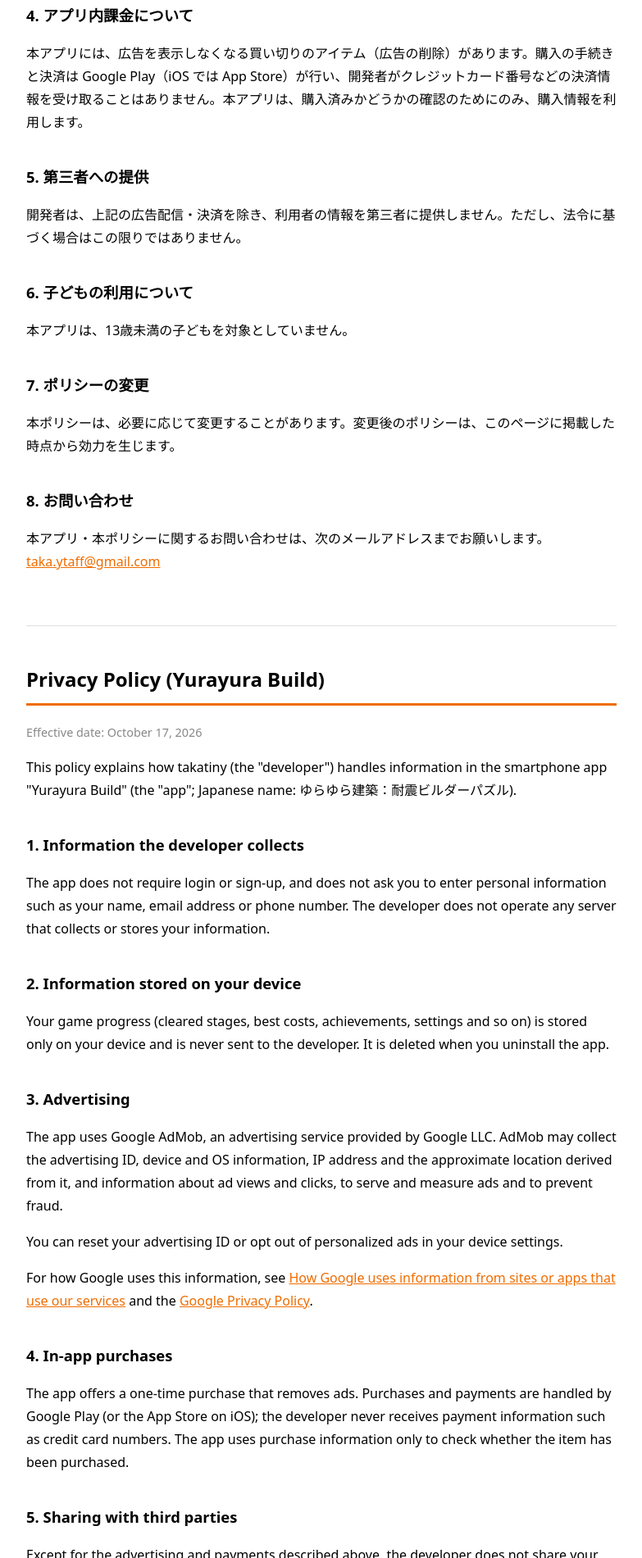
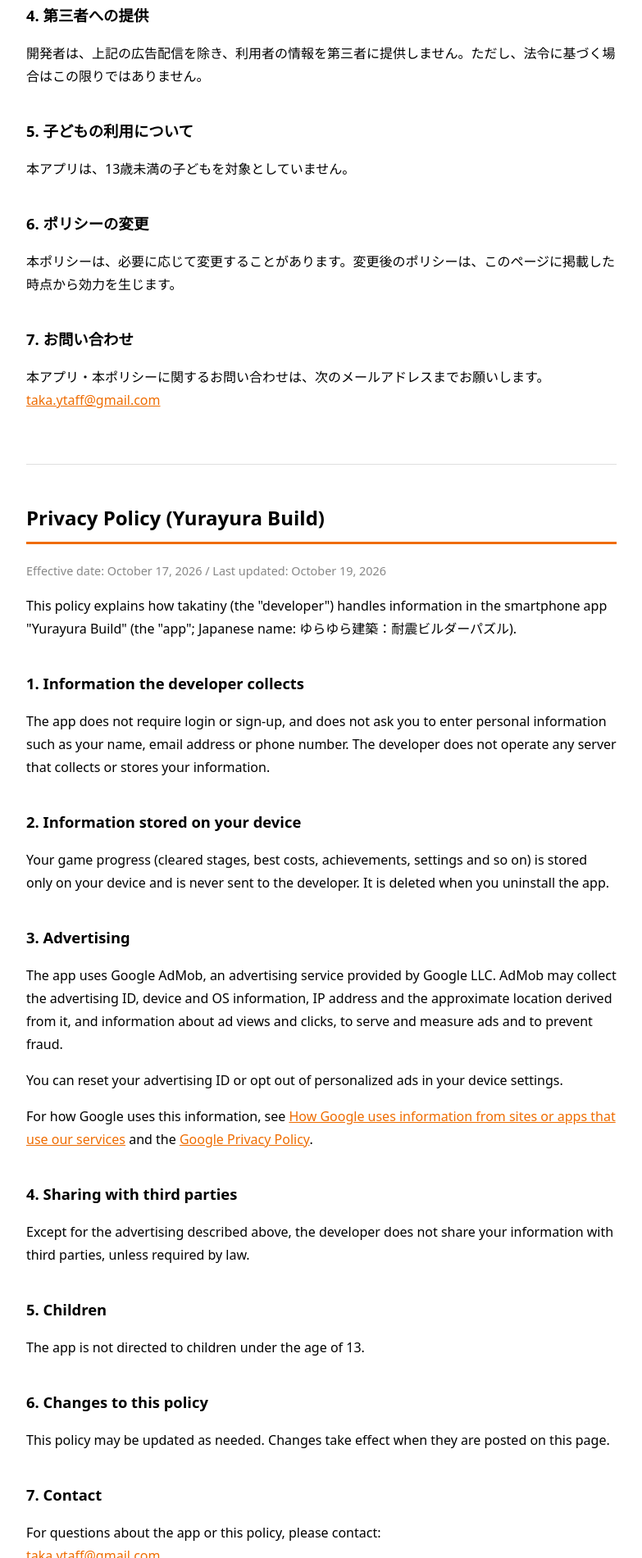
Before and after one commit to takatiny/takatiny.github.io, a plain HTML site: page building_simulator/privacy/index.html in a window 1280 px wide. Shown: the part 899-2800 px from the top of the page at 82% size, without its empty margins (248-1031 px from the left). Drawn offline with Linux system fonts and the light colour scheme.

Commit message:
ゆらゆら建築のプライバシーポリシーからアプリ内課金の節を削除
Co-Authored-By: Claude Opus 5.5 <noreply@anthropic.com>

```diff
--- a/building_simulator/privacy/index.html
+++ b/building_simulator/privacy/index.html
@@ -19,7 +19,7 @@
 
 <section id="ja" lang="ja">
 <h1>プライバシーポリシー（ゆらゆら建築：耐震ビルダーパズル）</h1>
-<p class="meta">制定日：2026年10月17日</p>
+<p class="meta">制定日：2026年10月17日　最終改定：2026年10月19日</p>
 <p>takatiny（以下「開発者」）は、スマートフォン向けアプリ「ゆらゆら建築：耐震ビルダーパズル」（以下「本アプリ」）における利用者の情報の取り扱いについて、次のとおり定めます。</p>
 
 <h2>1. 開発者が取得する情報</h2>
@@ -33,26 +33,24 @@
 <p>端末の設定から、広告IDのリセットや、パーソナライズ広告の無効化ができます。</p>
 <p>Google による情報の取り扱いについては、<a href="https://policies.google.com/technologies/partner-sites?hl=ja">Google のサービスを使用するサイトやアプリから収集した情報の Google による使用</a> および <a href="https://policies.google.com/privacy?hl=ja">Google プライバシーポリシー</a> をご覧ください。</p>
 
-<h2>4. アプリ内課金について</h2>
-<p>本アプリには、広告を表示しなくなる買い切りのアイテム（広告の削除）があります。購入の手続きと決済は Google Play（iOS では App Store）が行い、開発者がクレジットカード番号などの決済情報を受け取ることはありません。本アプリは、購入済みかどうかの確認のためにのみ、購入情報を利用します。</p>
 
-<h2>5. 第三者への提供</h2>
-<p>開発者は、上記の広告配信・決済を除き、利用者の情報を第三者に提供しません。ただし、法令に基づく場合はこの限りではありません。</p>
+<h2>4. 第三者への提供</h2>
+<p>開発者は、上記の広告配信を除き、利用者の情報を第三者に提供しません。ただし、法令に基づく場合はこの限りではありません。</p>
 
-<h2>6. 子どもの利用について</h2>
+<h2>5. 子どもの利用について</h2>
 <p>本アプリは、13歳未満の子どもを対象としていません。</p>
 
-<h2>7. ポリシーの変更</h2>
+<h2>6. ポリシーの変更</h2>
 <p>本ポリシーは、必要に応じて変更することがあります。変更後のポリシーは、このページに掲載した時点から効力を生じます。</p>
 
-<h2>8. お問い合わせ</h2>
+<h2>7. お問い合わせ</h2>
 <p>本アプリ・本ポリシーに関するお問い合わせは、次のメールアドレスまでお願いします。<br>
 <a href="mailto:taka.ytaff@gmail.com">taka.ytaff@gmail.com</a></p>
 </section>
 
 <section id="en" lang="en">
 <h1>Privacy Policy (Yurayura Build)</h1>
-<p class="meta">Effective date: October 17, 2026</p>
+<p class="meta">Effective date: October 17, 2026 / Last updated: October 19, 2026</p>
 <p>This policy explains how takatiny (the "developer") handles information in the smartphone app "Yurayura Build" (the "app"; Japanese name: ゆらゆら建築：耐震ビルダーパズル).</p>
 
 <h2>1. Information the developer collects</h2>
@@ -66,19 +64,17 @@
 <p>You can reset your advertising ID or opt out of personalized ads in your device settings.</p>
 <p>For how Google uses this information, see <a href="https://policies.google.com/technologies/partner-sites">How Google uses information from sites or apps that use our services</a> and the <a href="https://policies.google.com/privacy">Google Privacy Policy</a>.</p>
 
-<h2>4. In-app purchases</h2>
-<p>The app offers a one-time purchase that removes ads. Purchases and payments are handled by Google Play (or the App Store on iOS); the developer never receives payment information such as credit card numbers. The app uses purchase information only to check whether the item has been purchased.</p>
 
-<h2>5. Sharing with third parties</h2>
-<p>Except for the advertising and payments described above, the developer does not share your information with third parties, unless required by law.</p>
+<h2>4. Sharing with third parties</h2>
+<p>Except for the advertising described above, the developer does not share your information with third parties, unless required by law.</p>
 
-<h2>6. Children</h2>
+<h2>5. Children</h2>
 <p>The app is not directed to children under the age of 13.</p>
 
-<h2>7. Changes to this policy</h2>
+<h2>6. Changes to this policy</h2>
 <p>This policy may be updated as needed. Changes take effect when they are posted on this page.</p>
 
-<h2>8. Contact</h2>
+<h2>7. Contact</h2>
 <p>For questions about the app or this policy, please contact:<br>
 <a href="mailto:taka.ytaff@gmail.com">taka.ytaff@gmail.com</a></p>
 </section>
```
